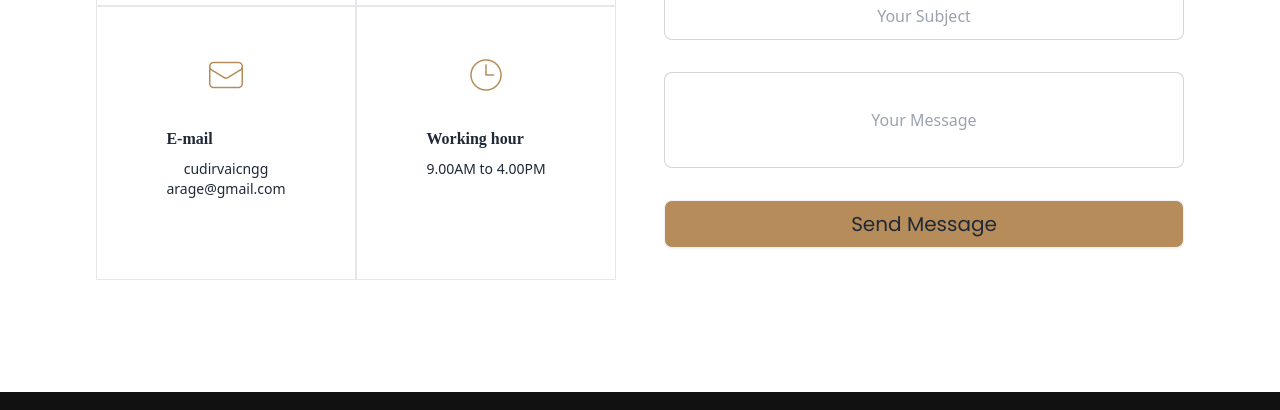
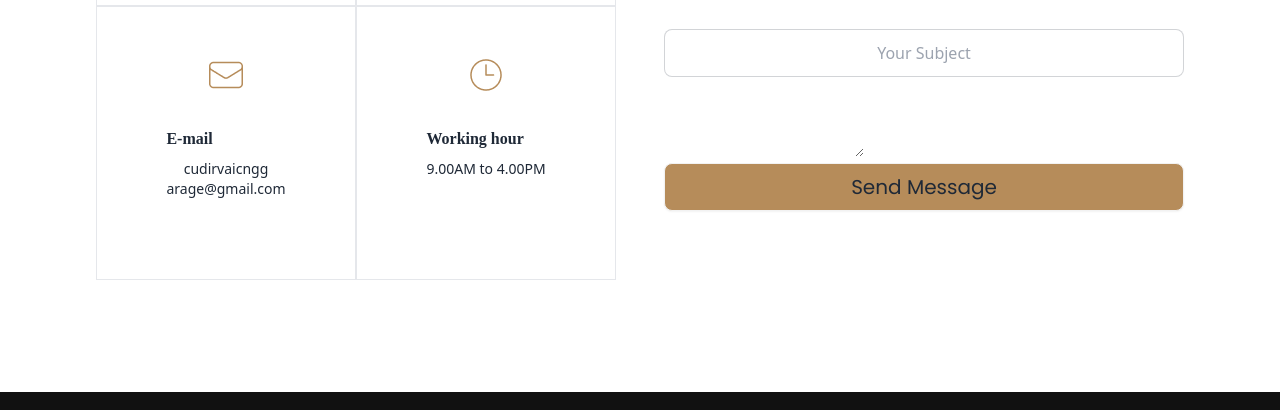
Before and after one commit to mobarok6042/legal-solution, a plain HTML site: page index.html in a window 1280 px wide. Shown: the part 3916-4326 px from the top of the page. Drawn offline with nearby package versions, Linux system fonts and the light colour scheme; files whose address does not match are found by name.

Commit message:
changed a text area

```diff
--- a/index.html
+++ b/index.html
@@ -437,8 +437,7 @@
                     class="input input-bordered w-full max-w-xl mb-8 text-center" />
                 <input type="text" placeholder="Your Subject"
                     class="input input-bordered w-full max-w-xl mb-8 text-center" />
-                <input type="text" placeholder="Your Message"
-                    class="input input-bordered w-full max-w-xl h-24 mb-8 text-center" />
+                <textarea name="Enter message" id="" title="Enter your message here" ></textarea>
                 <button class="btn btn-wide bg-major test-white poppins text-xl font-normal w-full max-w-xl">Send
                     Message</button>
             </div>
```
